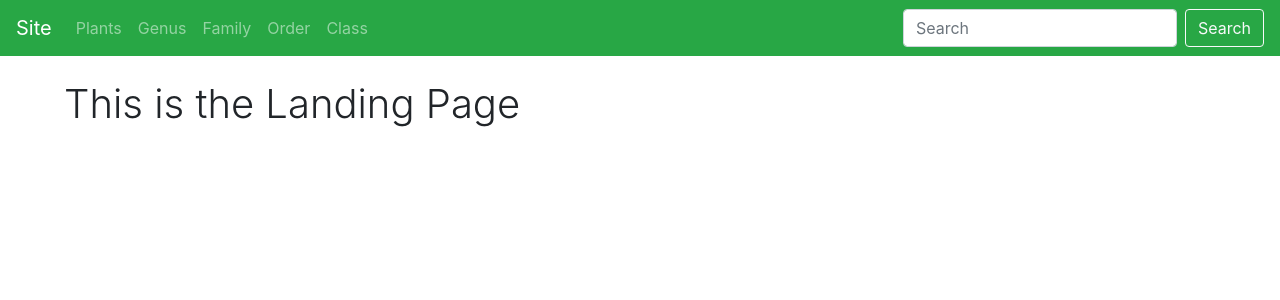
After one commit to tyghtmo/plantCatalogue, a Django app: template plants/templates/landing.html in a window 1280 px wide. The commit adds this page. Shown: the top 300 px of the page. Run offline with Django 3.2, Linux system fonts and the light colour scheme; the template is opened without the code that fills it, so the values that code supplies are empty.

Commit message:
Added landing page

```diff
--- a/plantCatalogue/urls.py
+++ b/plantCatalogue/urls.py
@@ -21,7 +21,8 @@ from plants import views as plants_view
 urlpatterns = [
     path('admin/', admin.site.urls),
     path('search/', plants_view.query, name='search'),
-    path('', plants_view.plantList),
+    path('', TemplateView.as_view(template_name="landing.html")),
+    path('plants', plants_view.plantList),
     path('genus', plants_view.genusList),
     path('family', plants_view.familyList),
     path('order', plants_view.orderList),
--- a/plants/templates/header.html
+++ b/plants/templates/header.html
@@ -7,12 +7,12 @@
   <div class="collapse navbar-collapse" id="navbarSupportedContent">
     <ul class="navbar-nav mr-auto">
 
-      {% if request.path == '/'%}
+      {% if request.path == '/plants'%}
         <li class="nav-item active">
       {% else %}
         <li class="nav-item">
       {% endif %}
-        <a class="nav-link" href="/">Plants</a>
+        <a class="nav-link" href="/plants">Plants</a>
       </li>
 
       {% if request.path == '/genus'%}
--- /dev/null
+++ b/plants/templates/landing.html
@@ -0,0 +1,10 @@
+{% extends "main.html" %}
+
+{% block title %}
+    Site Title <!--TODO Add site title-->
+{% endblock %}
+
+{% block content %}
+{% load plants_tags %}
+    <h1>This is the Landing Page</h1>
+{% endblock %}
```
